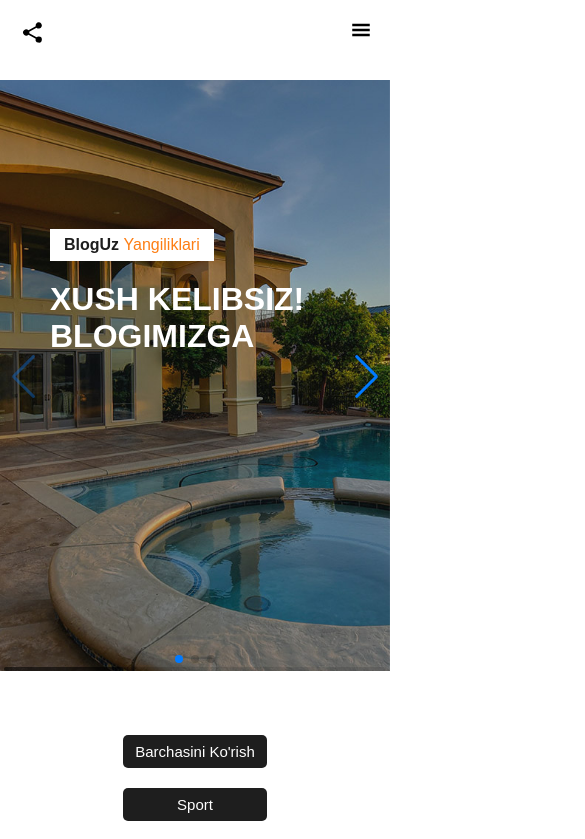
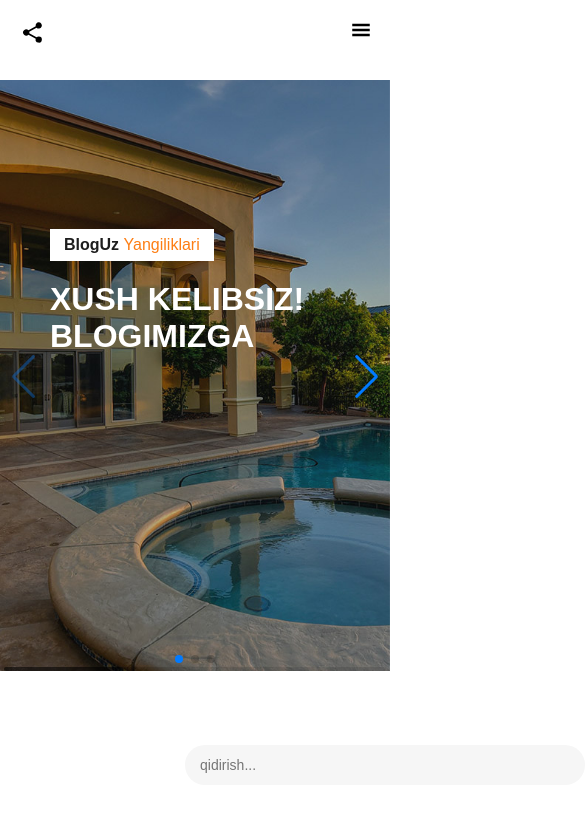
Before and after one commit to muhammadali0666/bloguz-sample, a React (Vite) app: page / in a window 390 px wide. Shown: the top 839 px of the page, 585 px wide, since content can reach past the window. Built offline with nearby package versions, Linux system fonts and the light colour scheme; the HTML template or start-up script is replaced by a standard one; a web font is replaced by a local one.

Commit message:
changed home page buttons

```diff
--- a/src/components/news/index.jsx
+++ b/src/components/news/index.jsx
@@ -10,10 +10,8 @@ export const News = () => {
       <div className="container">
         <div className="news-inner">
           <div className="news-box">
-            <button className="news-btn">barchasini ko'rish</button>
-            <button className="news-btn">sport</button>
-            <button className="news-btn">siyosat</button>
-            <button className="news-btn">mashxurlar</button>
+            <h2 className="news-box-home-title">Yangiliklar</h2>
+            <input type="text" className="news-box-input" placeholder="qidirish..."/>
           </div>
           <ul className="news-list">
             <li className="news-item">
--- a/src/components/news/news.css
+++ b/src/components/news/news.css
@@ -1,5 +1,5 @@
 .news-inner {
-  padding-top: 150px;
+  padding-top: 100px;
   display: flex;
   flex-direction: column;
   align-items: center;
@@ -7,23 +7,17 @@
 .news-box {
   display: flex;
   align-items: center;
+  justify-content: start;
   margin-bottom: 70px;
 }
-.news-btn {
-  display: inline-block;
-  text-align: center;
-  font-size: 15px;
-  text-transform: capitalize;
-  font-weight: 500;
-  color: #fff;
-  background-color: #1e1e1e;
-  padding: 12px 25px;
-  border-radius: 5px;
-  transition: all 0.3s;
-  margin-left: 20px;
+.news-box-home-title {
+  font-size: 36px;
+  font-weight: 600;
+  text-align: start;
 }
-.news-btn:hover {
-  color: #fd7e14;
+.news-box-input {
+  width: 400px;
+  margin-left: 200px;
 }
 .news-btn:active {
   color: #fff;
@@ -206,13 +200,6 @@
   .card-arrow {
     font-size: 15px;
   }
-  .news-box {
-    margin-bottom: 40px;
-    display: flex;
-    justify-content: space-around;
-    flex-wrap: wrap;
-    gap: 20px;
-  }
   .card-title {
     font-size: 20px;
     margin-top: 0;
@@ -247,11 +234,4 @@
   .card-text {
     font-size: 14px;
   }
-  .news-box {
-    margin-bottom: 40px;
-    display: flex;
-    flex-direction: column;
-    align-items: center;
-    gap: 20px;
-  }
 }
```
